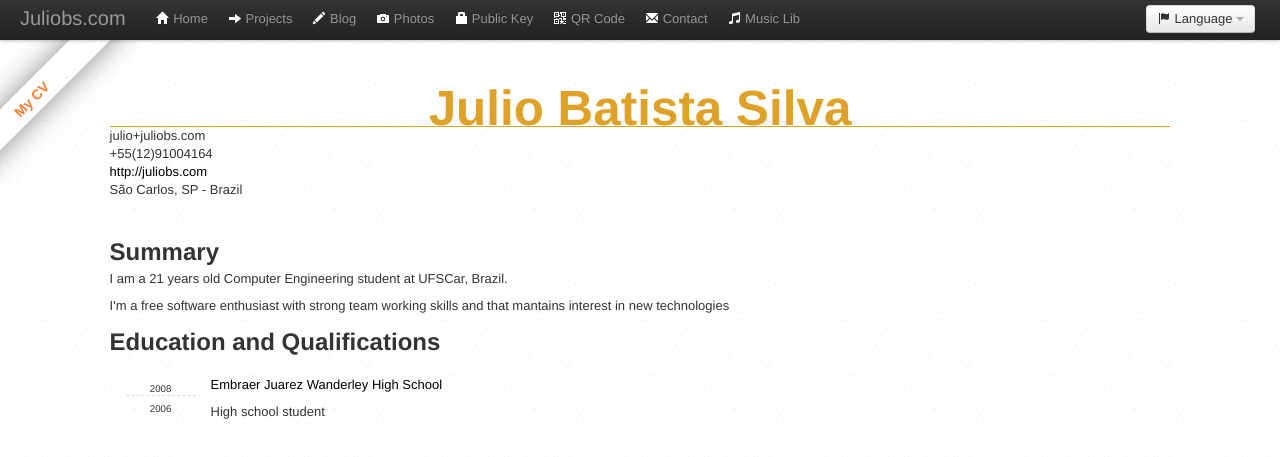
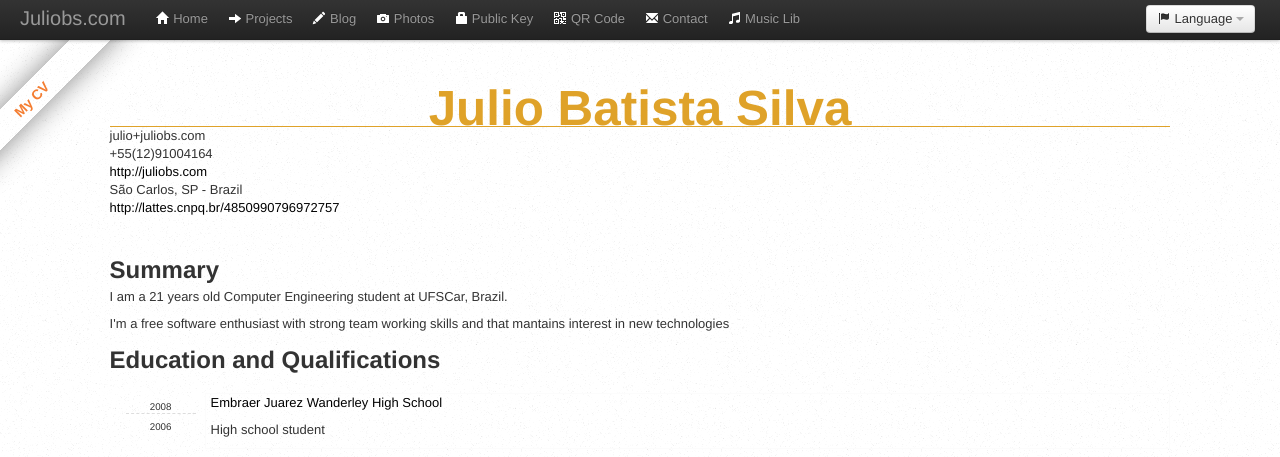
Before and after one commit to agnaldomarinho/juliobs, a Django app: page /cv/ in a window 1280 px wide. Shown: the top 457 px of the page. Run offline with Django 3.2, Linux system fonts and the light colour scheme; parts of the project's set-up code (start-up, migrations or seed data) failed here and were passed over; some libraries are stand-ins or nearby versions.

Commit message:
Adicionei link para o Lattes

```diff
--- a/juliobs/templates/curriculum.html
+++ b/juliobs/templates/curriculum.html
@@ -22,6 +22,7 @@
             <li class="tel">+55(12)91004164
             <li class="url"><a href="http://juliobs.com" title="Julio Website">http://juliobs.com</a>
             <li class="location">{% trans "São Carlos, SP - Brazil" %}
+            <li class="lattes"><a href="http://lattes.cnpq.br/4850990796972757" title="Curriculum Lattes">http://lattes.cnpq.br/4850990796972757</a>
         </ul>
     </header>
 
```
